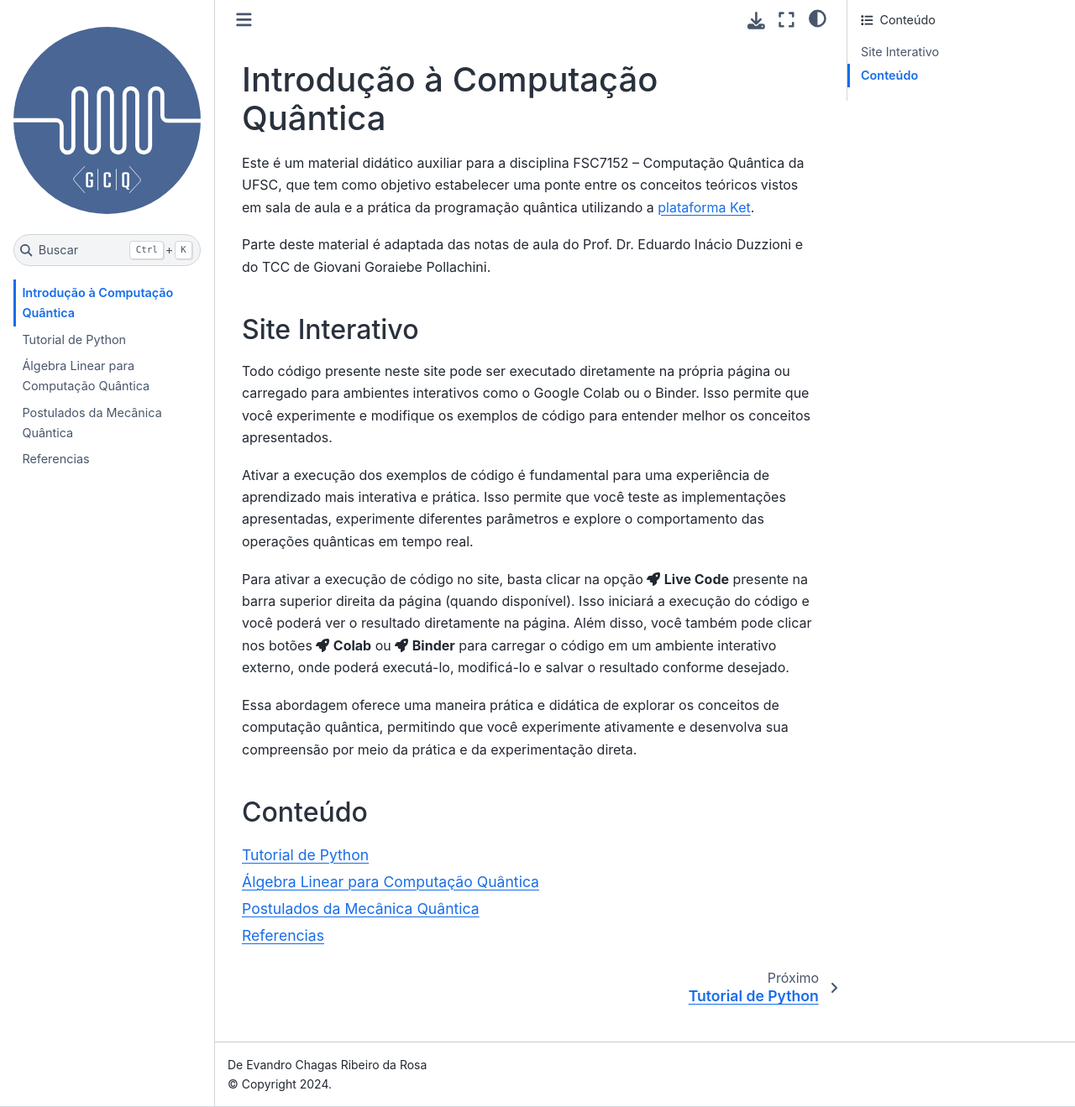
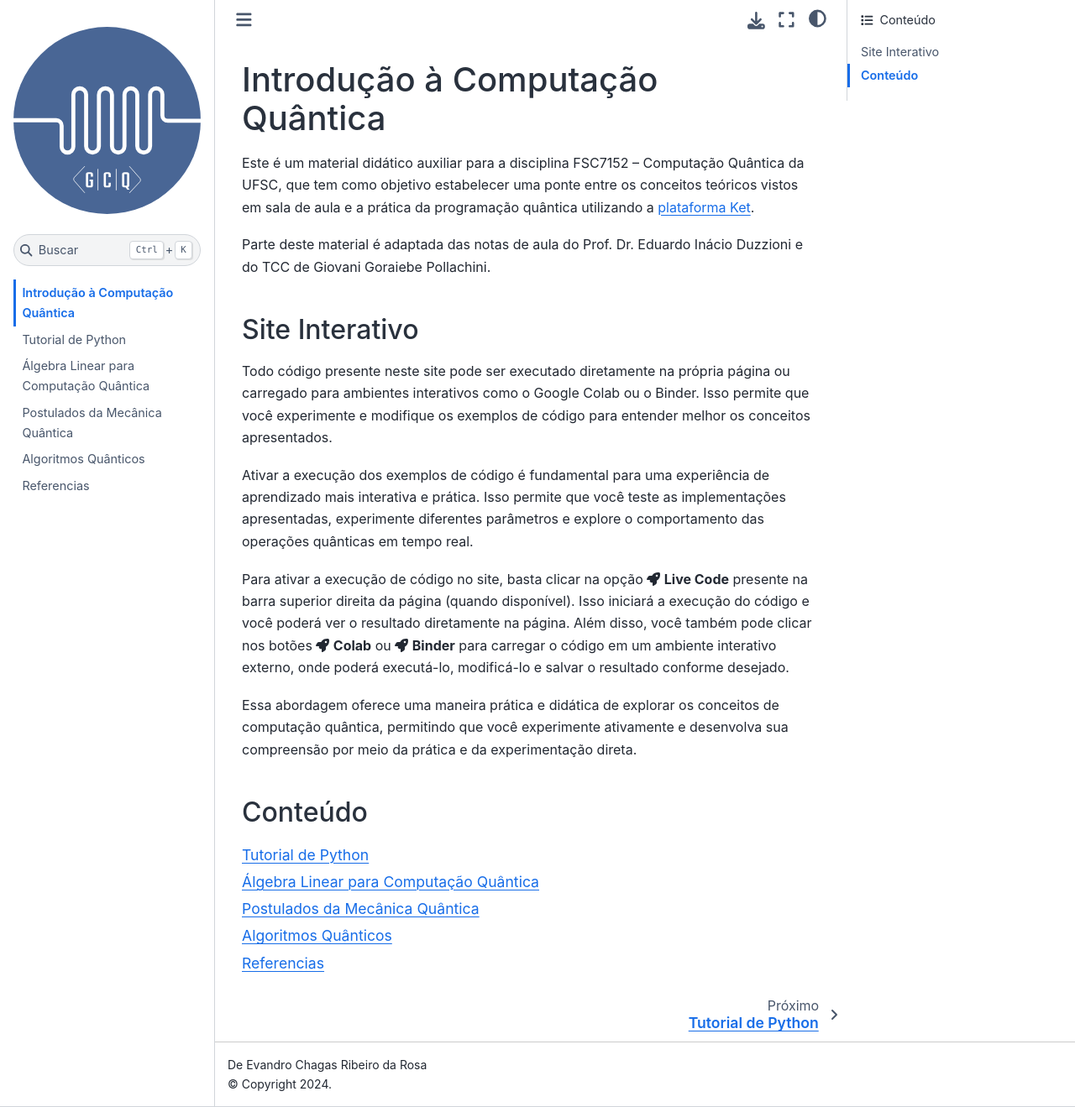
Before and after one commit to evandro-crr/ket-book, a Jupyter Book: the page built from book/index.md, in a window 1280 px wide and 1319 px high. Shown: the whole window at 84% size. Built offline with Jupyter Book 1.0.4 settings and Sphinx 7.4.7 and the Sphinx Book theme 1.1.4, drawn with Linux system fonts in a browser that asks for light colours; pages that are not in the unit, such as notebooks, are missing from menus; comment, search, counter and statistics services are not loaded; part of the change alters nothing that is shown.

Commit message:
Update _toc.yml

```diff
--- a/book/_toc.yml
+++ b/book/_toc.yml
@@ -8,7 +8,7 @@ chapters:
 - file: algebra
 - file: postulados
 - file: kettutorial
-#- file: algoritmos
+- file: algoritmos
 #  sections:
 #  - file: algoritmos/grover
 - file: referencias
```
